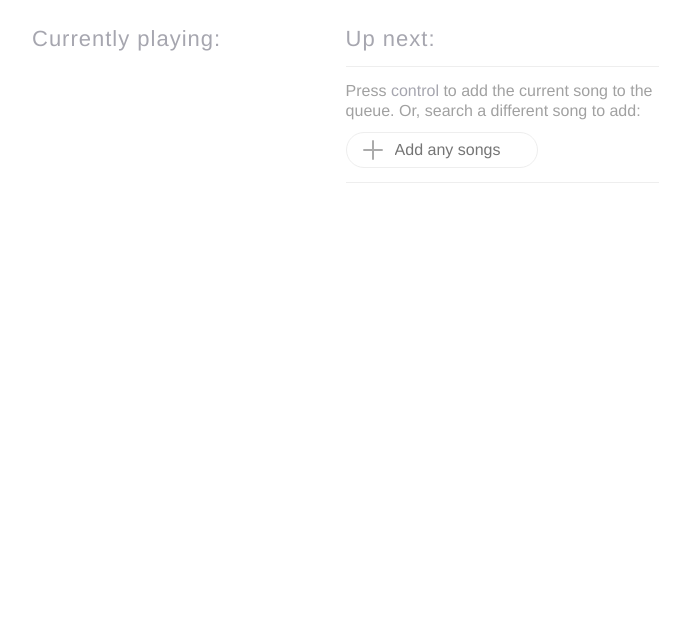
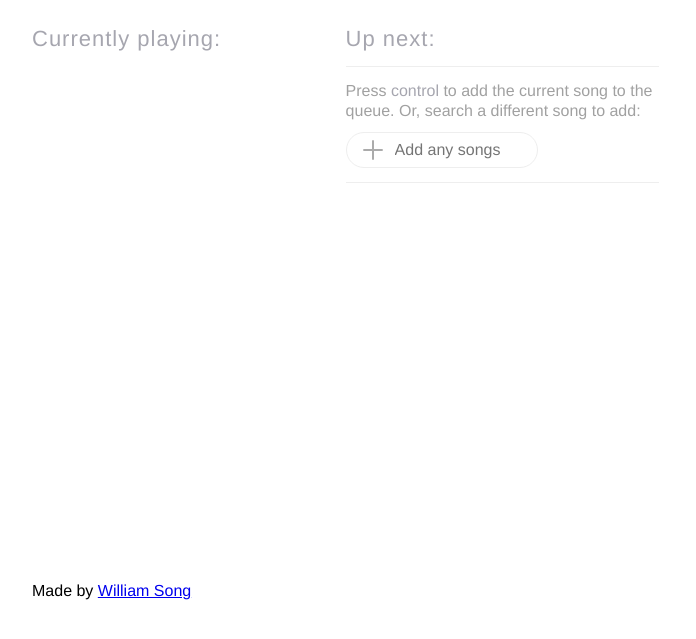
Before and after one commit to PandemicMoon/tunic, a plain HTML site: page index.html in a window 1280 px wide. Shown: the part 87-726 px from the top of the page, without its empty margins (288-984 px from the left). Drawn offline with nearby package versions, Linux system fonts and the light colour scheme.

Commit message:
Update index.html

```diff
--- a/index.html
+++ b/index.html
@@ -13,6 +13,7 @@
 				<input id="searchBox" name="search" spellcheck="false" placeholder="Play any songs (i.e. Single Ladies Beyonce)"></input>
 			</header>
 			<hr>
+			<div class="group">
 				<section id="current">
 					<h2>Currently playing:</h2>
 					<div id="player"></div>
@@ -27,6 +28,10 @@
 					</div>
 				</section>
 			</div>
+			<footer>
+				<h6>Made by <a href="hoonah.github.io">William Song</a></h6>
+			</footer>
+		</div>
 		<script src="https://ajax.googleapis.com/ajax/libs/jquery/2.2.0/jquery.min.js"></script>
 		<script src="https://ajax.googleapis.com/ajax/libs/jqueryui/1.11.4/jquery-ui.min.js"></script>
 		<script src="js/tunic.js"></script>
```
Lines whose indentation alone changed are shown as unchanged.
